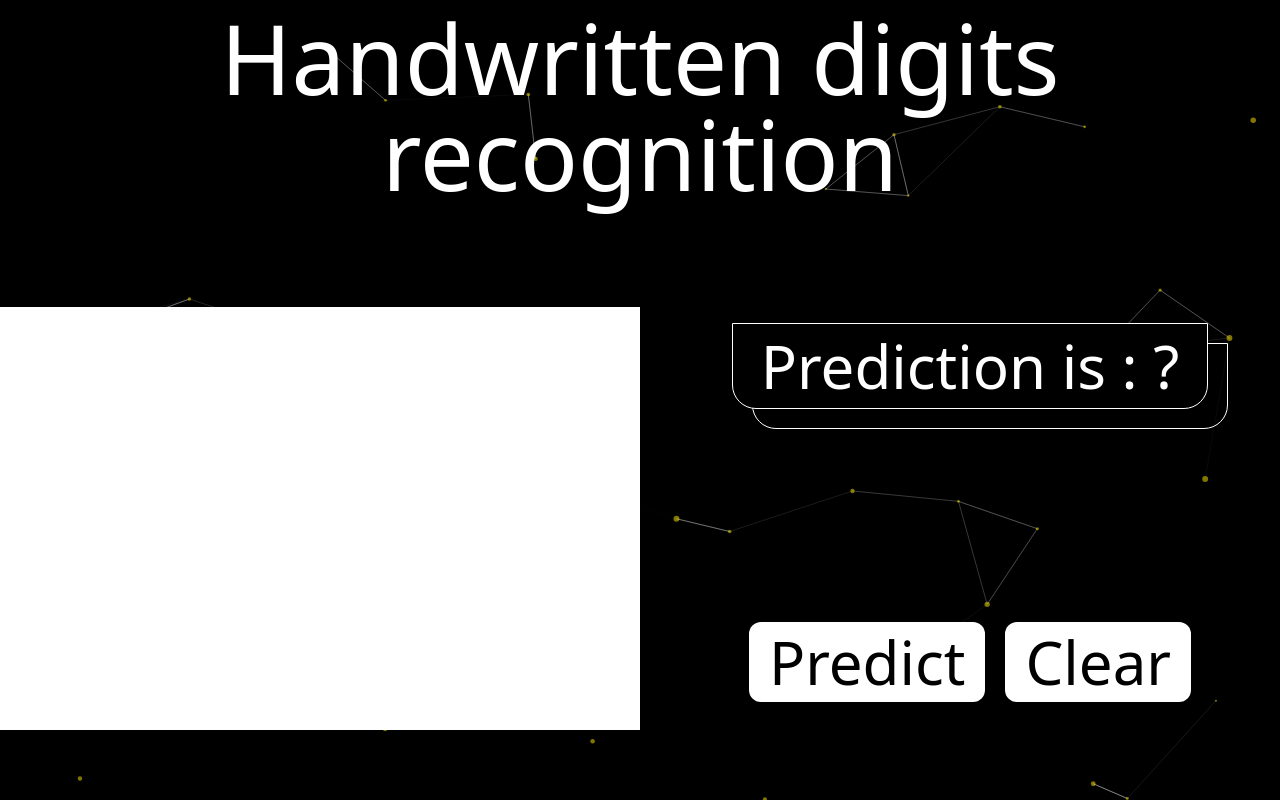
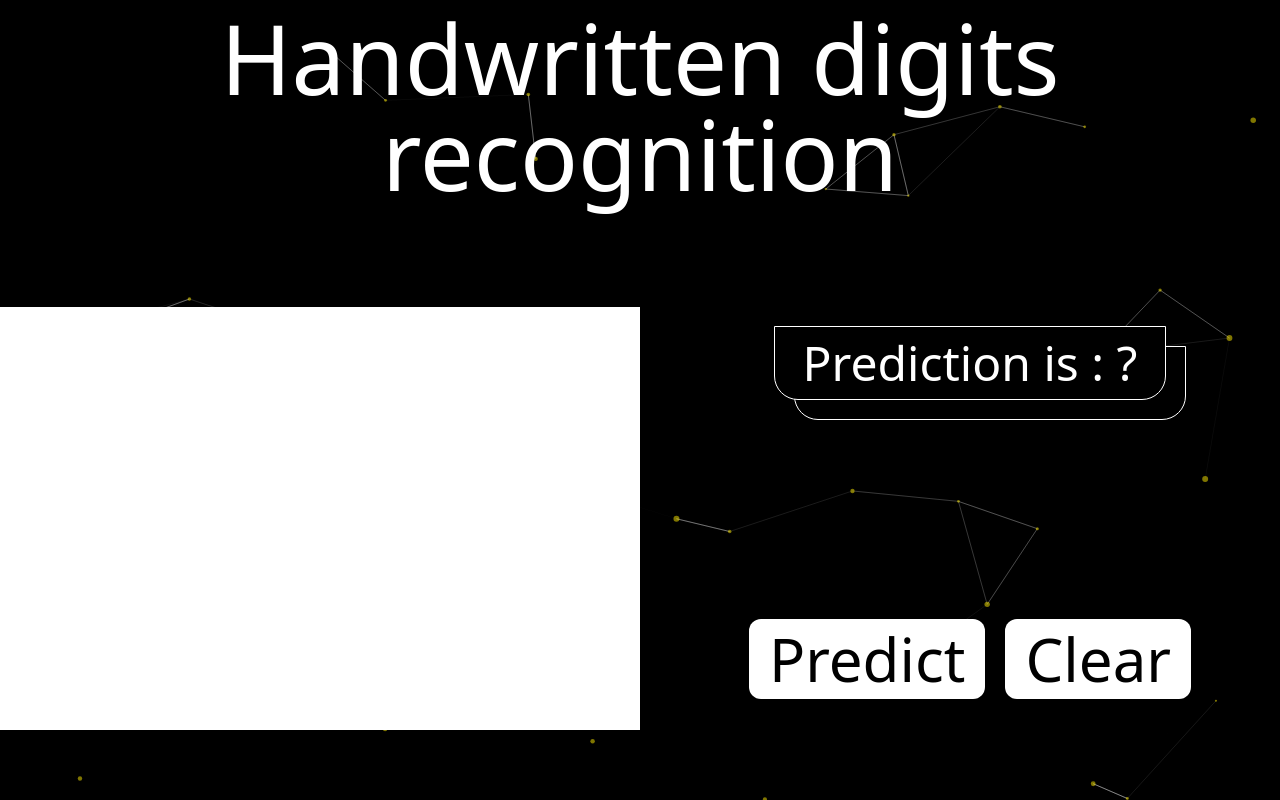
Before and after one commit to AlexTkCk/react-python-handwritten-text-recognition, a React (Create React App) app in the folder client/: page / in a window 1280 px wide. Built offline with nearby package versions, Linux system fonts and the light colour scheme.

Commit message:
Changed media query for prediction label

```diff
--- a/client/src/App.js
+++ b/client/src/App.js
@@ -14,7 +14,7 @@ function App() {
                 <Canvas className={"w-full h-full md:h-3/4 md:w-1/2 bg-white"}/>
                 <div className="w-full flex flex-col items-center justify-evenly h-full">
                     <div className="relative w-fit mb-10">
-                        <h1 className={'container_title relative text-3xl sm:text-4xl text-white bg-black lg:text-6xl border border-sm border-white' +
+                        <h1 className={'container_title relative text-3xl text-white bg-black lg:text-5xl border border-sm border-white' +
                             ' rounded-bl-3xl text-center w-fit px-7 py-3 rounded-br-3xl z-[5]'}>Prediction is : ?</h1>
                         <div className="border-white absolute border left-5 top-5 w-full h-full rounded-br-3xl rounded-bl-3xl z-[3]"></div>
                     </div>
```
